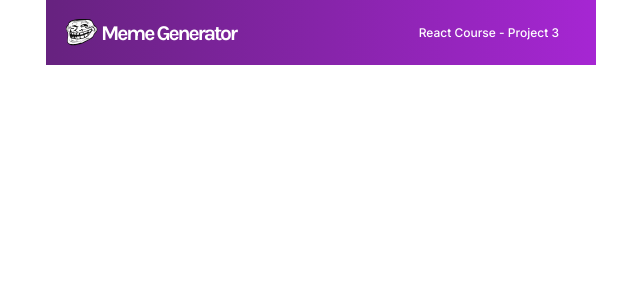
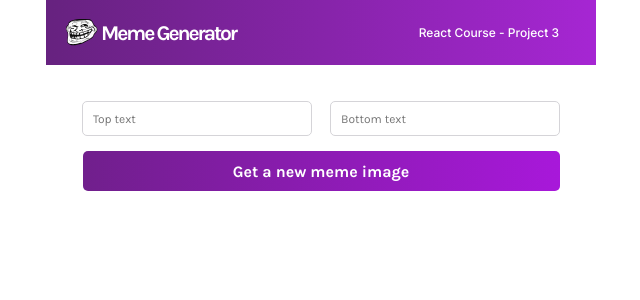
Before and after one commit to olena-ole/Meme-Generator, a React (Create React App) app: page / in a window 1280 px wide. Shown: the top 300 px of the page, without its empty margins (319-959 px from the left). Built offline with nearby package versions, Linux system fonts and the light colour scheme.

Commit message:
created meme component

```diff
--- a/src/App.js
+++ b/src/App.js
@@ -1,10 +1,12 @@
 import './App.css';
 import Header from './components/Header/Header';
+import Meme from './components/Meme/Meme';
 
 function App() {
   return (
     <div className="App">
       <Header />
+      <Meme />
     </div>
   );
 }
--- /dev/null
+++ b/src/components/Meme/Meme.js
@@ -0,0 +1,15 @@
+import './meme.css';
+
+export default function Meme() {
+    return (
+        <main>
+            <form className="form">
+                <div className="input--container">
+                    <input className="form--input" type="text" value="" placeholder="Top text" name="top"/>
+                    <input className="form--input"type="text" value="" placeholder="Bottom text" name="bottom"/>
+                </div>
+                <button className="form--submit">Get a new meme image</button>
+            </form>
+        </main>
+    )
+}
--- /dev/null
+++ b/src/components/Meme/meme.css
@@ -0,0 +1,36 @@
+.form {
+    padding: 36px;
+}
+
+.input--container {
+    display: flex;
+    align-items: center;
+    justify-content: space-between;
+}
+
+.form--input {
+    border: 1px solid #D5D4D8;
+    border-radius: 5px;
+    width: 230px;
+    height: 35px;
+    font-weight: 400;
+    font-size: 12px;
+    line-height: 14px;
+    color: #0D0D0D;
+    padding: 10px;
+}
+
+.form--submit {
+    display: block;
+    margin: 0 auto;
+    margin-top: 15px;
+    width: 477px;
+    height: 40px;
+    background: linear-gradient(90.41deg, #711F8D 1.14%, #A818DA 100%);
+    border-radius: 5px;
+    font-weight: 700;
+    font-size: 16px;
+    color: #FFFFFF;
+    border: none;
+    cursor: pointer;
+}
```
